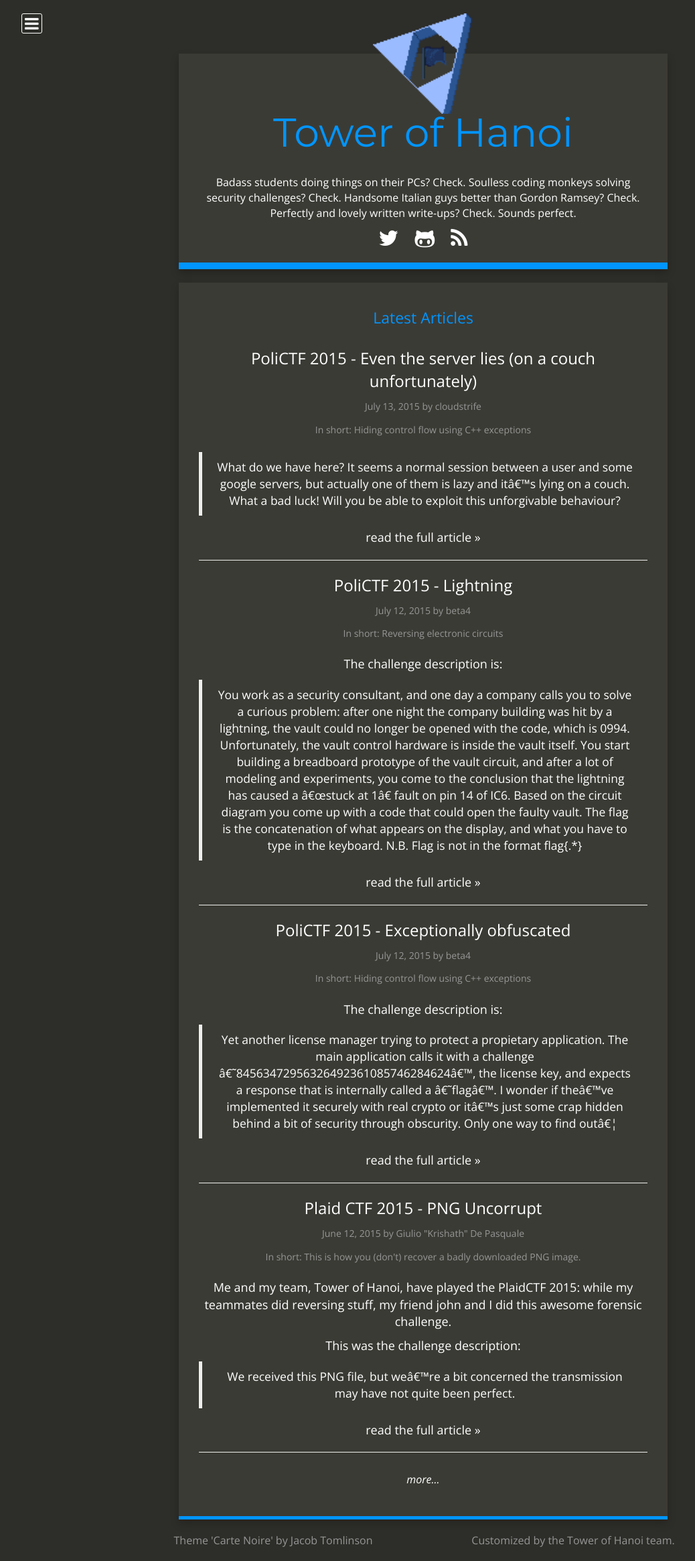
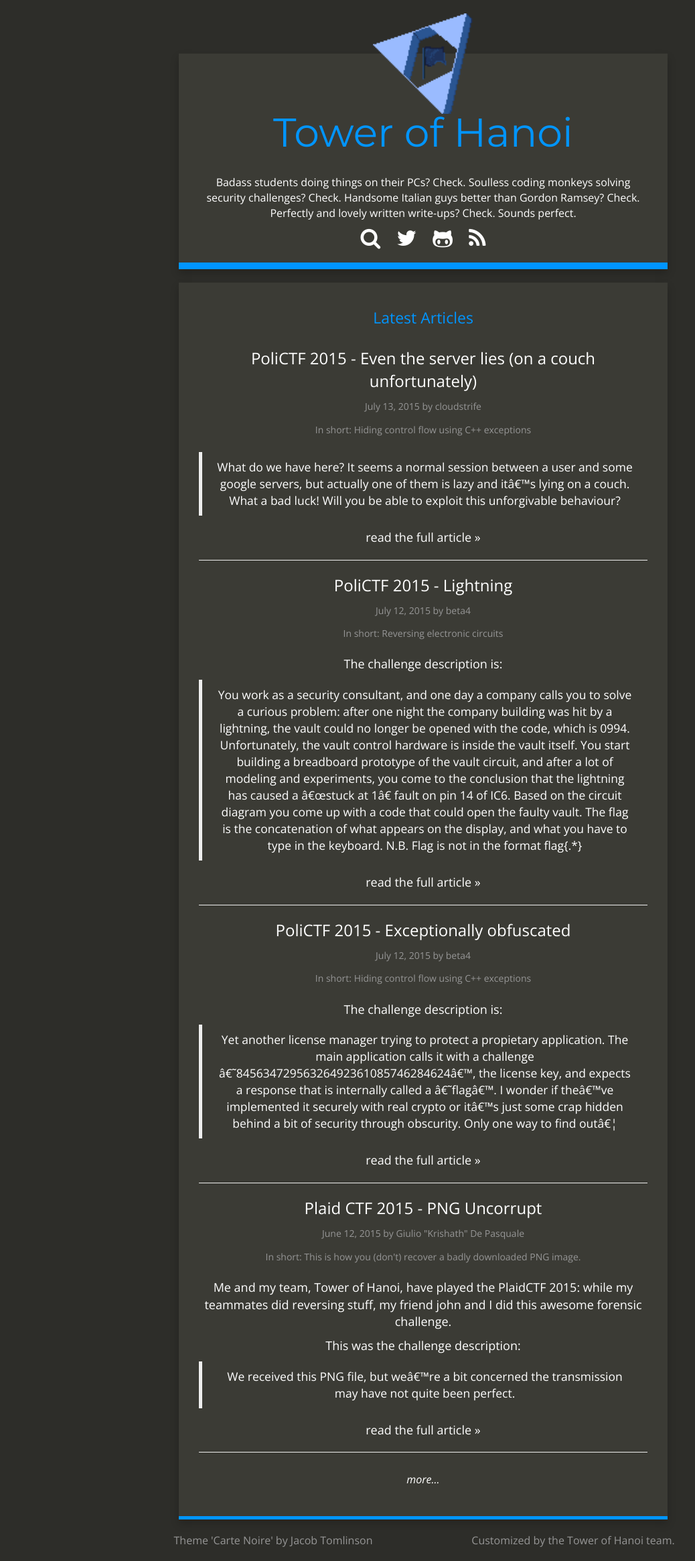
Before and after one commit to TowerofHanoi/towerofhanoi.github.io, a Jekyll site: the page built from index.html, in a window 1280 px wide. Shown: the whole page at 67% size, without its empty margins (8-1046 px from the left). Built offline with Jekyll 4.4.1, drawn with Linux system fonts in a browser that asks for light colours; nearby versions of some CDN libraries; Markdown is read by kramdown in place of the engine named in the settings.

Commit message:
Removed side-menu, added clickable logo in main page and in search page, added search page to main menu links, edited posts' style to be more similar to the home page

```diff
--- a/_layouts/default.html
+++ b/_layouts/default.html
@@ -2,10 +2,7 @@
 <html>
 
     {% include head.html %}
-
     <body>
-
-    {% include header.html %}
 
     <div class="page-content">
       <div class="wrap">
--- a/css/style.scss
+++ b/css/style.scss
@@ -195,7 +195,12 @@
 		-moz-transition: 0.3s;
 		transition: 0.3s;
 	}
-
+	.fa-search {
+		color: white
+	}
+	.fa-search:hover {
+		color: $light-blue
+	}
 	.fa-twitter:hover {
 		color: $twitter;
 	}
@@ -384,6 +389,12 @@
 	margin-left: 0px;
 	margin-right: 0px;
 
+	.gravatar {
+		width: 100%;
+		margin-top: -40px;
+		text-align: center;
+	}
+
 	@media (min-width: $screen-md-min) {
 		margin-left: -15px;
 		margin-right: -15px;
@@ -424,6 +435,14 @@
 	height:100%;
 	max-height: 100%;
 
+	.content-panel {
+		.author {
+			text-align: center;
+		}
+		.read-time{
+			text-align: center;
+		}
+	}
 	h1, h2, h3, h4, h5, h6 {
 		font-family: 'Montserrat', sans-serif;
 		margin-bottom: 10px;
--- a/index.html
+++ b/index.html
@@ -7,7 +7,7 @@
     <div class="row">
         <div class="col-md-12 main content-panel">
             <div class="gravatar">
-                <img src="{{ site.title_image }}" class="about-image" height="150" width="150" alt="{{ site.title }}" />
+                <a href="{{ site.url }}"><img src="{{ site.title_image }}" class="about-image" height="150" width="150" alt="{{ site.title }}" /></a>
             </div>
 
             <h1 class="header author-header" itemprop="headline">{{ site.title }}</h1>
@@ -15,8 +15,9 @@
             <div class="author-text">
                 {{ site.title_description }}
             </div>
-
+            <a href="{{site.baseurl}}/search">
                 <div class="links">
+                    <a href="/search.html"><i class="fa fa-search fa-2x"></i></a>
                     {% if site.twitter_username %}<a href="http://www.twitter.com/{{ site.twitter_username }}" target="_new"><i class="fa fa-twitter fa-2x"></i></a>{% endif %}
                     {% if site.linkedin_link %}<a href="{{ site.linkedin_link }}" target="_new"><i class="fa fa-linkedin fa-2x"></i></a>{% endif %}
                     {% if site.google_plus_link %}<a href="{{ site.google_plus_link }}" target="_new"><i class="fa fa-google-plus fa-2x"></i></a>{% endif %}
--- a/search.html
+++ b/search.html
@@ -4,7 +4,9 @@
 
 <div class="container-fluid index">
   <div class="row index all-posts">
-
+    <div class="gravatar">
+      <a href="{{ site.url }}"><img src="{{ site.title_image }}" class="about-image" height="150" width="150" alt="{{ site.title }}" /></a>
+    </div>
     <h1 class="header author-header">Search</h1>
 
     <div id="search-container">
```
Also changed, not shown: _layouts/post.html (+5 -2 lines). Lines whose indentation alone changed are shown as unchanged.
